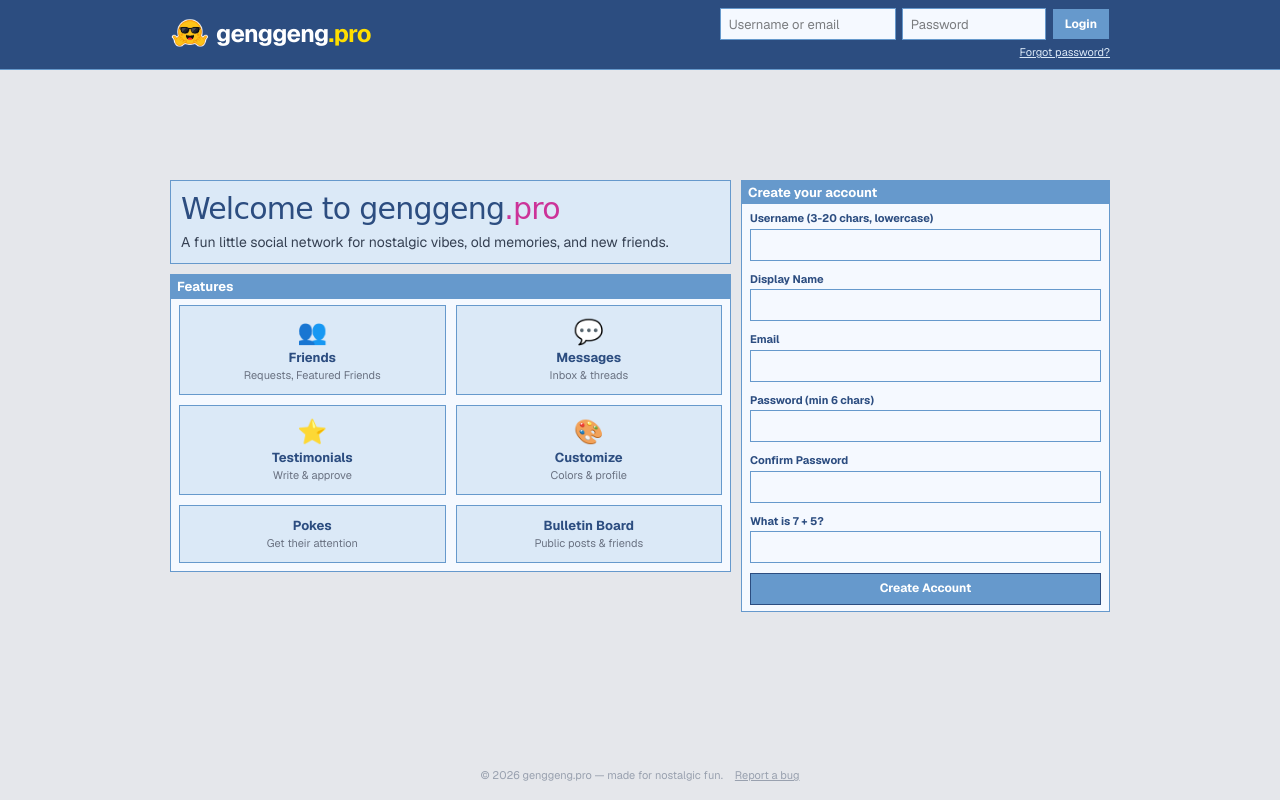
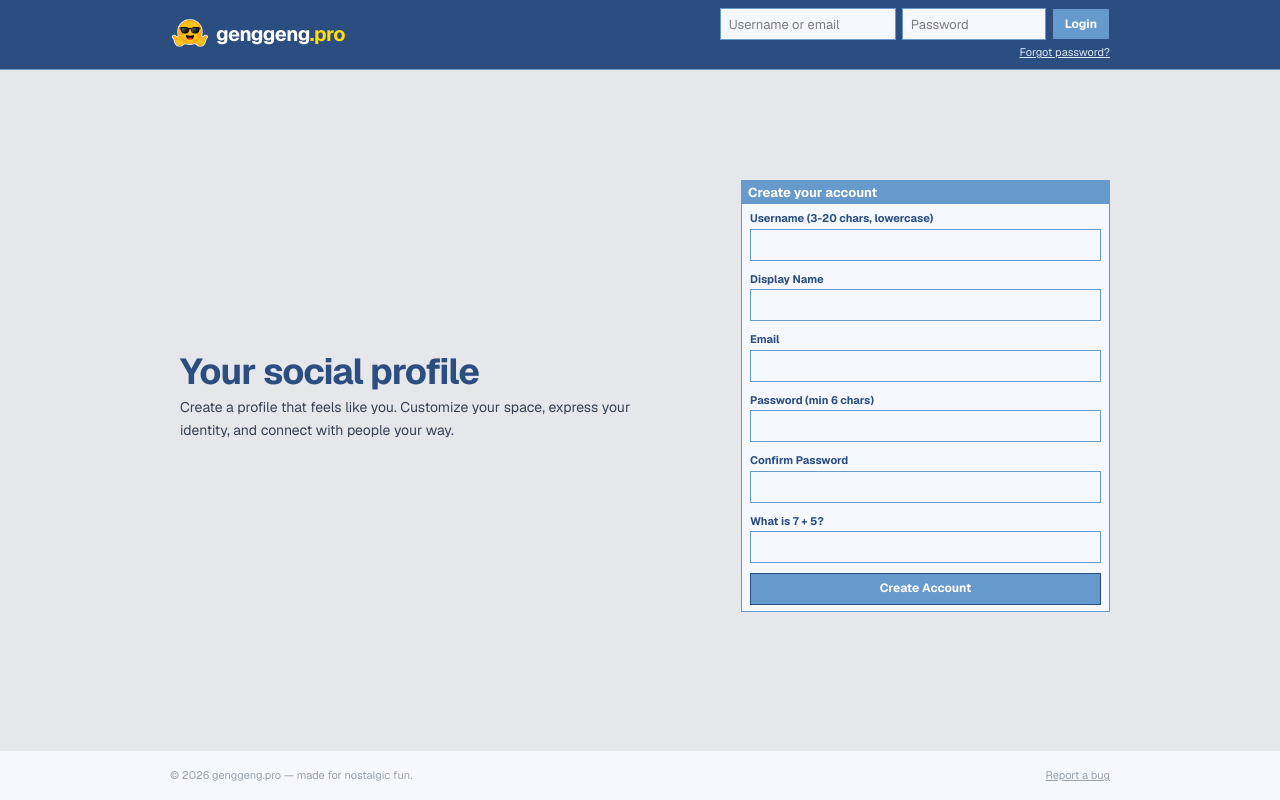
Before and after one commit to junsantilla/genggi, a Next.js app: page / in a window 1280 px wide. Built offline with nearby package versions, Linux system fonts and the light colour scheme; no server answers.

Commit message:
update landing

```diff
--- a/app/components/Landing.tsx
+++ b/app/components/Landing.tsx
@@ -29,7 +29,7 @@ export default function Landing({ border = "#6699cc" }: { border?: string }) {
                             alt="genggeng"
                             className="h-10 w-10 object-cover rounded"
                         />
-                        <span className="font-bold text-xl sm:text-2xl tracking-tight">
+                        <span className="font-bold text-xl sm:text-xl tracking-tight">
                             genggeng<span className="text-[#ffde00]">.pro</span>
                         </span>
                     </Link>
@@ -40,41 +40,18 @@ export default function Landing({ border = "#6699cc" }: { border?: string }) {
             {/* Main: welcome + features on the left, sign up on the right, vertically centered */}
             <div className="flex-1 flex items-center py-2">
                 <div className="max-w-[960px] w-full mx-auto">
-                    <div className="flex flex-wrap w-full">
+                    <div className="flex flex-wrap w-full items-center">
                         <div className="w-full sm:w-3/5 p-2.5 sm:pr-[5px]">
-                            {/* Welcome note */}
-                            <div className="border border-[#6699cc] bg-[#DBE9F7] p-2.5 mb-2.5">
-                                <h1 className="font-['Comic_Sans_MS',cursive,sans-serif] text-2xl sm:text-3xl m-0 mb-1 tracking-tight text-[#2c4d80]">
-                                    Welcome to genggeng
-                                    <span className="text-[#cc3399]">.pro</span>
+                            <div className="p-2.5 mb-2.5 mr-10">
+                                <h1 className="text-2xl font-bold sm:text-4xl m-0 mb-1 tracking-tight text-[#2c4d80]">
+                                    Your social profile
                                 </h1>
-                                <p className="text-[13px] leading-relaxed text-gray-700 m-0">
-                                    A fun little social network for nostalgic
-                                    vibes, old memories, and new friends.
+                                <p className="text-lg leading-relaxed text-gray-700 m-0">
+                                    Create a profile that feels like you.
+                                    Customize your space, express your identity,
+                                    and connect with people your way.
                                 </p>
                             </div>
-
-                            {/* Features */}
-                            <Box title="Features" border={border} bg="#f5f9ff">
-                                <div className="grid grid-cols-2 gap-2.5 mb-0.5">
-                                    {FEATURES.map(([icon, title, desc]) => (
-                                        <div
-                                            key={title}
-                                            className="border border-[#6699cc] p-2.5 text-center bg-[#DBE9F7]"
-                                        >
-                                            <div className="text-2xl">
-                                                {icon}
-                                            </div>
-                                            <div className="font-bold text-[#2c4d80] text-[13px]">
-                                                {title}
-                                            </div>
-                                            <div className="text-gray-500 text-[11px]">
-                                                {desc}
-                                            </div>
-                                        </div>
-                                    ))}
-                                </div>
-                            </Box>
                         </div>
 
                         {/* Sign up form */}
--- a/app/layout.tsx
+++ b/app/layout.tsx
@@ -50,15 +50,21 @@ export default async function RootLayout({ children }: LayoutProps<"/">) {
                     isAdmin={isAdmin}
                     counts={counts}
                 />
-                <main className="py-2">{children}</main>
-                <footer className="text-center text-[11px] text-gray-400 py-4 border-t border-gray-200 mt-4 space-x-3">
-                    <span>© 2026 genggeng.pro — made for nostalgic fun.</span>
+                <main className="py-2 min-h-[calc(100dvh-155px)]">
+                    {children}
+                </main>
+                <footer className="text-[11px] text-gray-400 py-4 border-t border-gray-200 mt-4 bg-[#f5f9ff]">
+                    <div className="max-w-[960px] w-full mx-auto px-2.5 flex justify-between space-x-3">
+                        <span>
+                            © 2026 genggeng.pro — made for nostalgic fun.
+                        </span>
                         <Link
                             href="/report-bug"
                             className="underline hover:text-gray-600"
                         >
                             Report a bug
                         </Link>
+                    </div>
                 </footer>
                 {process.env.NODE_ENV === "production" && !isAdmin && (
                     <Analytics />
```
Lines whose indentation alone changed are shown as unchanged.
